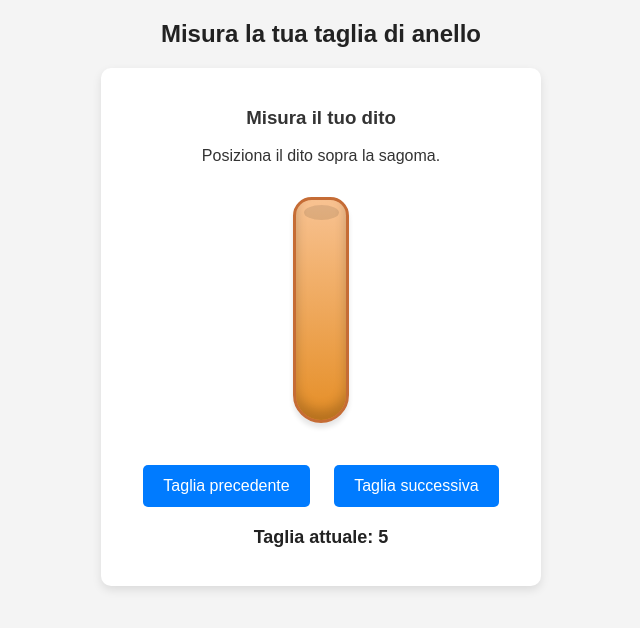
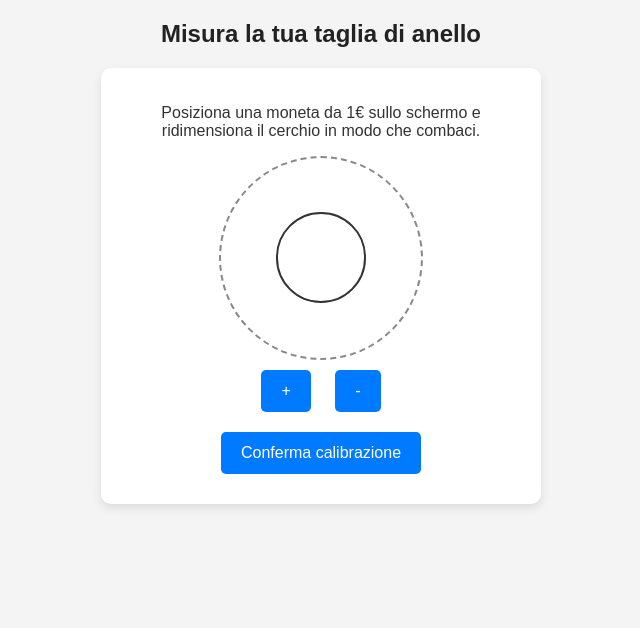
Before and after one commit to alexvandi/360Iconic, a plain HTML site: page index.html in a window 1280 px wide. Shown: the whole page, without its empty margins (319-959 px from the left). Drawn offline with Linux system fonts and the light colour scheme.

Commit message:
Update index.html

```diff
--- a/index.html
+++ b/index.html
@@ -26,6 +26,30 @@
             margin: auto;
         }
 
+        .circle-container {
+            position: relative;
+            margin: auto;
+            width: 200px;
+            height: 200px;
+            display: flex;
+            align-items: center;
+            justify-content: center;
+            border: 2px dashed #888;
+            border-radius: 50%;
+        }
+
+        .circle {
+            position: absolute;
+            border: 2px solid #333;
+            border-radius: 50%;
+            background: transparent;
+        }
+
+        .measurement-section {
+            display: none;
+            margin-top: 20px;
+        }
+
         .finger-container {
             position: relative;
             margin: 20px auto;
@@ -38,25 +62,12 @@
 
         .finger {
             position: absolute;
-            width: 50px;
-            height: 220px;
-            border-radius: 40px 40px 60px 60px;
-            background: linear-gradient(to bottom, #f8c291, #e58e26);
+            width: 60px;
+            height: 200px;
+            border-radius: 30px 30px 50px 50px; /* Arrotondato in alto */
+            background: linear-gradient(to bottom, #f8c291, #e58e26); /* Gradiente per effetto pelle */
             border: 3px solid #c56c35;
-            box-shadow: inset 0 -10px 12px rgba(0, 0, 0, 0.2), 0 5px 5px rgba(0, 0, 0, 0.1);
-            display: flex;
-            justify-content: center;
-            align-items: flex-end;
-        }
-
-        .finger::before {
-            content: '';
-            position: absolute;
-            top: 5px;
-            width: 70%;
-            height: 15px;
-            border-radius: 50%;
-            background: rgba(0, 0, 0, 0.1);
+            box-shadow: inset 0 -8px 10px rgba(0, 0, 0, 0.2); /* Effetto profondità */
         }
 
         button {
@@ -84,8 +95,22 @@
     </style>
 </head>
 <body>
+
     <h2>Misura la tua taglia di anello</h2>
+
     <div class="container">
+        <div class="calibration-section">
+            <p>Posiziona una moneta da 1€ sullo schermo e ridimensiona il cerchio in modo che combaci.</p>
+            <div class="circle-container">
+                <div id="calibration-circle" class="circle" style="width: 23mm; height: 23mm;"></div>
+            </div>
+            <button onclick="resizeCircle(true)">+</button>
+            <button onclick="resizeCircle(false)">-</button>
+            <br>
+            <button onclick="confirmCalibration()">Conferma calibrazione</button>
+        </div>
+
+        <div class="measurement-section">
             <h3>Misura il tuo dito</h3>
             <p>Posiziona il dito sopra la sagoma.</p>
             <div class="finger-container">
@@ -95,22 +120,44 @@
             <button onclick="changeSize(1)">Taglia successiva</button>
             <p id="size-info" class="size-info">Taglia attuale: 5</p>
         </div>
+    </div>
+
     <script>
-        document.addEventListener("DOMContentLoaded", function() {
+        let calibrationSize = 23; // Diametro in mm della moneta da 1€
         let currentSize = 5;
 
+        // Circonferenze delle taglie USA (in mm)
         const ringCircumferences = {
-                5: 155,
-                6: 163,
-                7: 171,
-                8: 179,
-                9: 187
+            5: 49.3,
+            6: 51.8,
+            7: 54.4,
+            8: 56.9,
+            9: 59.5
         };
 
+        function resizeCircle(increase) {
+            let circle = document.getElementById("calibration-circle");
+            let currentDiameter = parseFloat(circle.style.width);
+            let newDiameter = increase ? currentDiameter + 1 : currentDiameter - 1;
+            circle.style.width = newDiameter + "mm";
+            circle.style.height = newDiameter + "mm";
+            calibrationSize = newDiameter;
+        }
+
+        function confirmCalibration() {
+            document.querySelector(".calibration-section").style.display = "none";
+            document.querySelector(".measurement-section").style.display = "block";
+            updateFingerShape();
+        }
+
         function updateFingerShape() {
-                let diameter = (ringCircumferences[currentSize] / Math.PI) * 0.8;
+            let scaleFactor = calibrationSize / 23; // Normalizza rispetto alla calibrazione
+
+            // Convertire la circonferenza in diametro
+            let diameter = (ringCircumferences[currentSize] / Math.PI) * scaleFactor;
+
             let fingerElement = document.getElementById("finger-shape");
-                fingerElement.style.width = `${diameter}px`;
+            fingerElement.style.width = `${diameter}mm`;
             document.getElementById("size-info").textContent = "Taglia attuale: " + currentSize;
         }
 
@@ -122,9 +169,7 @@
                 updateFingerShape();
             }
         }
+    </script>
 
-            window.changeSize = changeSize;
-        });
-    </script>
 </body>
 </html>
```
Lines whose indentation alone changed are shown as unchanged.
